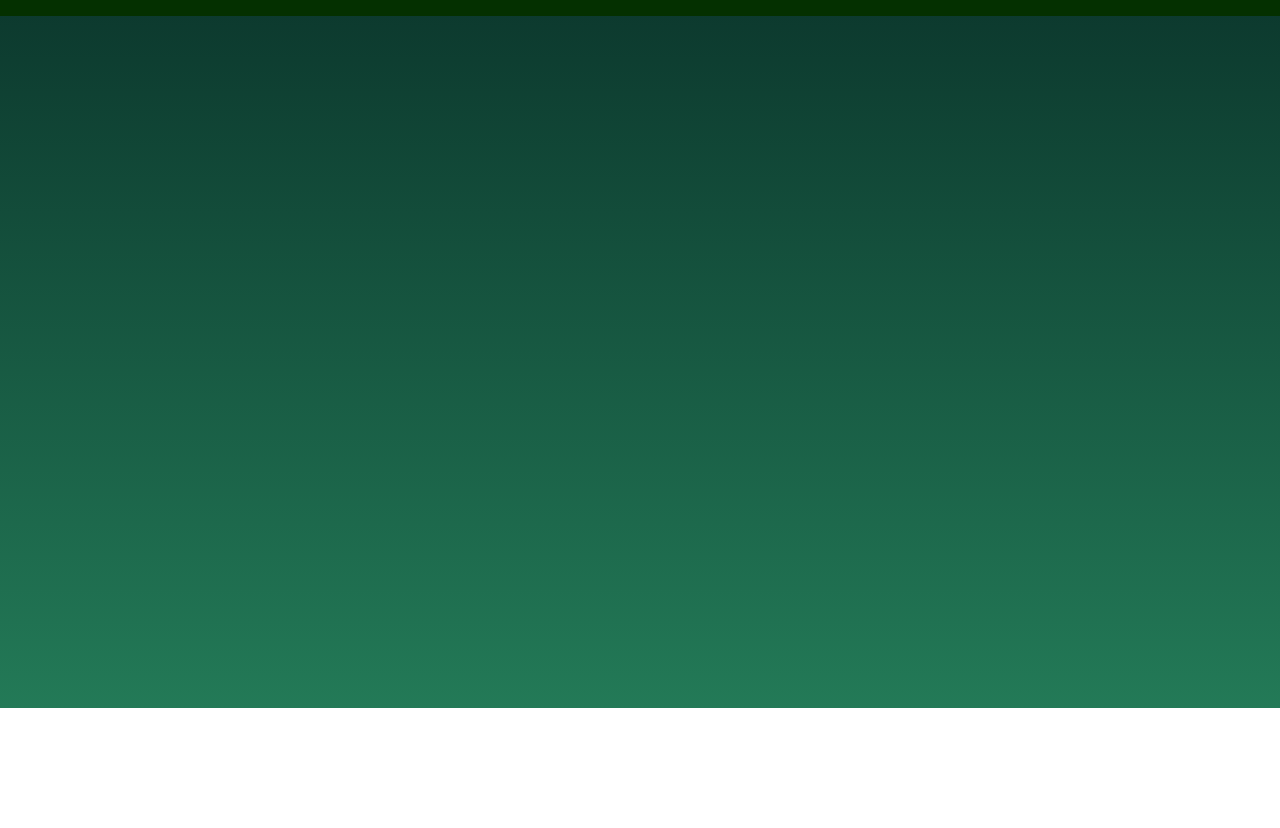
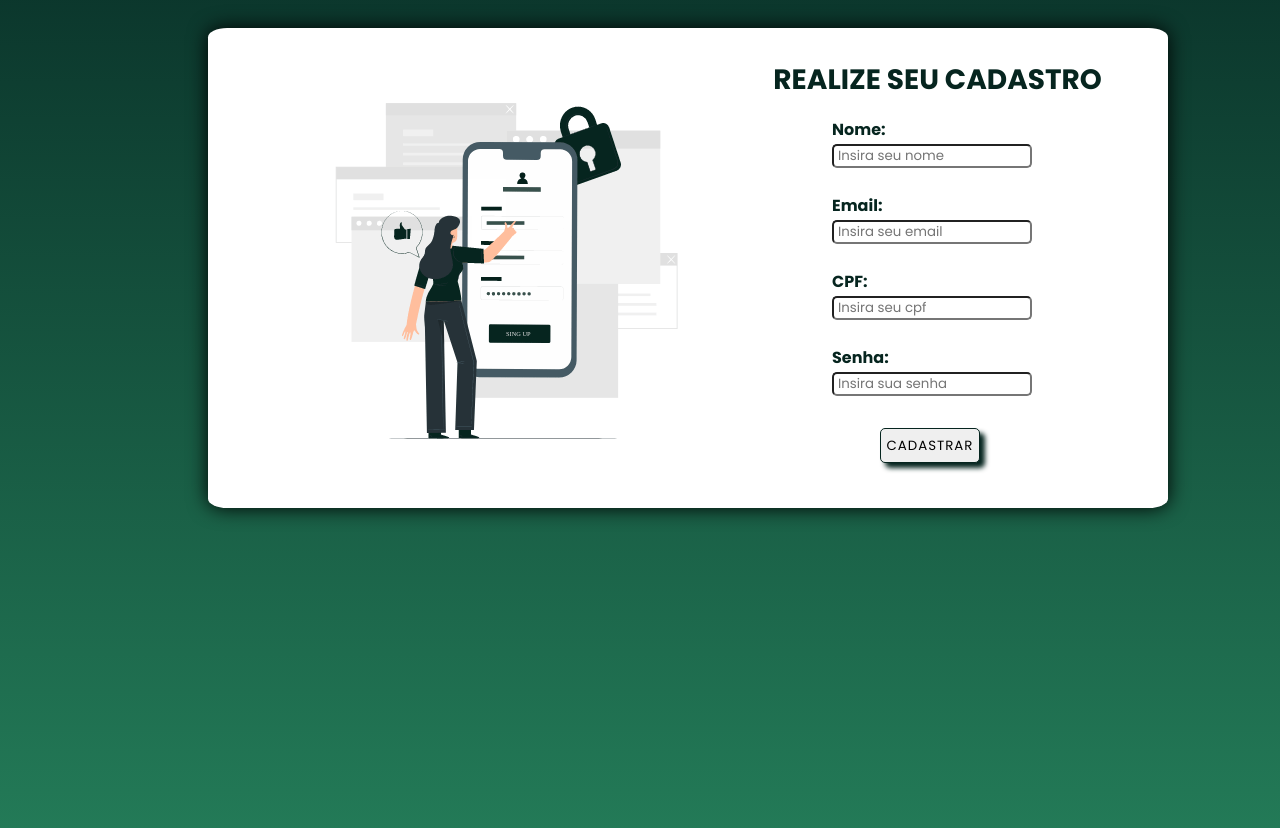
Before and after one commit to luccadavid/Projeto_Individual, a plain HTML site: page cadastro.html in a window 1280 px wide. Shown: the part 92-920 px from the top of the page. Before the commit the page ends 800 px from the top, so only its background shows below. Drawn offline with Linux system fonts and the light colour scheme; a web font is replaced by a local one.

Commit message:
Página Cadastro finalizada

```diff
--- a/cadastro.html
+++ b/cadastro.html
@@ -5,17 +5,17 @@
     <meta charset="UTF-8">
     <meta http-equiv="X-UA-Compatible" content="IE=edge">
     <meta name="viewport" content="width=device-width, initial-scale=1.0">
-    <title>Palmeiras</title>
+    <title>Palmeiras | Cadastro</title>
     <link rel="stylesheet" href="css/style.css">
-    <link rel="stylesheet" href="css/entrar.css">
+    <link rel="stylesheet" href="css/cadastro.css">
     <link rel="stylesheet" href="css/header.css">
     <form action="https://formsubmit.co/lucca.david07@gmail.com" method="POST">
-        <link rel="shortcut icon"
-            href="https://upload.wikimedia.org/wikipedia/commons/thumb/1/10/Palmeiras_logo.svg/1200px-Palmeiras_logo.svg.png">
-        <script src="index.js"></script>
+    <link rel="shortcut icon" href="https://logodetimes.com/times/palmeiras/logo-palmeiras-512.png">
+    <script src="index.js"></script>
 </head>
 
 <body>
+    <!-- HEADER -->
     <section class="inicio" id="inicio">
         <header id="header1">
             <a href="#" class="logo">SE Palmeiras</a>
@@ -29,3 +29,27 @@
                 <li><a href="#" class="agora"><span id="cadastro">Cadastrar-se</span></a></li>
             </ul>
         </header>
+
+        <!-- INPUTS CADASTRO -->
+        <div class="containerCadastro">
+           <div class="cadastro">
+                   <div class="imagem">
+                       <img src="assets/Mobile signup.gif">
+                   </div>
+                   <div class="inputs">
+                    <h2>Realize seu cadastro</h2>
+                    <div class="texto">
+                        <b>Nome:</b><br>
+                        <input type="text" placeholder="Insira seu nome" id="ipt_nome"><br><br>
+                        <b>Email:</b><br>
+                        <input type="text" placeholder="Insira seu email" id="ipt_email"><br><br>
+                        <b>CPF:</b><br>
+                        <input type="text" placeholder="Insira seu cpf" id="ipt_cpf"><br><br>
+                        <b>Senha:</b><br>
+                        <input type="password" placeholder="Insira sua senha" id="ipt_senha"><br>
+                    </div>
+                    <button onclick="btnCadastrar()">Cadastrar</button>
+                </div>
+               </div>
+           </div>
+        </div>
--- /dev/null
+++ b/css/cadastro.css
@@ -0,0 +1,76 @@
+.agora {
+    background: rgba(184, 184, 184, 0.61);
+}
+
+.containerCadastro {
+    height: 100vh;
+}
+
+.cadastro {
+    height: 30rem;
+    width: 60rem;
+    margin-left: 13rem;
+    margin-top: 7.5rem;
+    border-radius: 2%;
+    background: white;
+    position: relative;
+    box-shadow: 0 0 20px 0px black;
+}
+
+.inputs h2 {
+    font-size: 28px;
+    padding: 2rem;
+    text-align: center;
+    text-transform: uppercase;
+    color: #06251f;
+    margin-left: 52%;
+    margin-top: -28.5rem;
+}
+
+.inputs b {
+    text-align: center;
+    color: #06251f;
+    margin-left: 37rem;
+}
+
+.imagem img {
+    height: 400px;
+    width: 400px;
+    margin-left: 10%;
+    margin-top: 3rem;
+    position: relative;
+}
+
+.inputs .texto {
+    padding-left: 2rem;
+    margin-top: -1rem;
+}
+
+input {
+    width: 200px;
+    padding-left: 4px;
+    margin-left: 37rem;
+}
+
+button {
+    border: 0.5px solid #06251f;
+    margin-top: 2rem;
+    margin-left: 42rem;
+    width: 100px;
+    height: 35px;
+    text-transform: uppercase;
+    letter-spacing: 1px;
+    box-shadow: 5px 5px 5px 0 #06251f;
+    transition: all 300ms;
+    cursor: pointer;
+}
+
+button:hover {
+    box-shadow: none;
+    color: white;
+    background: #06251f;
+}
+
+input:focus{
+    background: #f2fff5;
+}
--- a/css/entrar.css
+++ b/css/entrar.css
@@ -37,7 +37,7 @@
     height: 400px;
     width: 400px;
     margin-left: 97%;
-    margin-top: -18rem;
+    margin-top: -17.5rem;
     position: relative;
 }
 
@@ -61,6 +61,7 @@ button {
     box-shadow: 5px 5px 5px 0 #06251f;
     transition: all 300ms;
     cursor: pointer;
+    background: white;
 }
 
 button:hover {
@@ -80,3 +81,7 @@ button:hover {
     font-weight: 800;
     color: green;
 }
+
+input:focus{
+    background: #f2fff5;
+}
--- a/css/style.css
+++ b/css/style.css
@@ -22,9 +22,13 @@ body {
 }
 
 /* MAIN (INICIO)*/
+.div1 {
+    width: 100%;
+    height: 100px;
+}
 
 .banner {
-    height: 100vh;
+    height: 70vh;
 }
 
 .banner .container {
@@ -80,8 +84,8 @@ a {
 }
 
 .containerH {
-    background: linear-gradient(#247c54, #093028);
-    height: 100vh;
+    background: linear-gradient(#247454, #093028);
+    height: 75vh;
     width: 100vw;
 }
 
@@ -140,9 +144,14 @@ a {
 
 /* FIM HISTÓRIA*/
 /* COMEÇO TÍTULOS */
+.div2 {
+    background-color: #093028;
+    height: 110px;
+    width: 100%;
+}
 
 #tit {
-    background: linear-gradient(#093028, #155339);
+    background: linear-gradient(#082c25, #155339);
 }
 
 .tituloT {
@@ -376,6 +385,12 @@ a {
 /* FIM TÍTULOS */
 /* COMEÇO CONTATO */
 
+.div3 {
+    background-color: #155339;
+    height: 80px;
+    width: 100%;
+}
+
 .containerC {
     padding-left: 1.5rem;
     background: linear-gradient(#155339, #093028);
@@ -429,7 +444,7 @@ fieldset.grupo .campo{
 }
 
 .botao {
-    width: 100px;
+    width: 120px;
     height: 50px;
     font-size: 15px;
     position: absolute;
@@ -437,9 +452,10 @@ fieldset.grupo .campo{
     color: white;
     background: linear-gradient(to top right, rgb(4, 48, 0), rgb(7, 78, 0));
     border-radius: 15px;
-    left: 35%;
+    left: 33%;
     margin-top: -6.5rem;
     cursor: pointer;
+    padding: 5px;
 }
 
 .botao:hover {
@@ -460,7 +476,7 @@ fieldset.grupo .campo{
     }
 }
 
-#check {
+.check {
     display: inline-block;
 }
 
```
Also changed, not shown: entrar.html (+6 -6 lines), index.html (+9 -3 lines), assets/Mobile signup.gif (added), assets/Tablet login-amico.svg (deleted).
